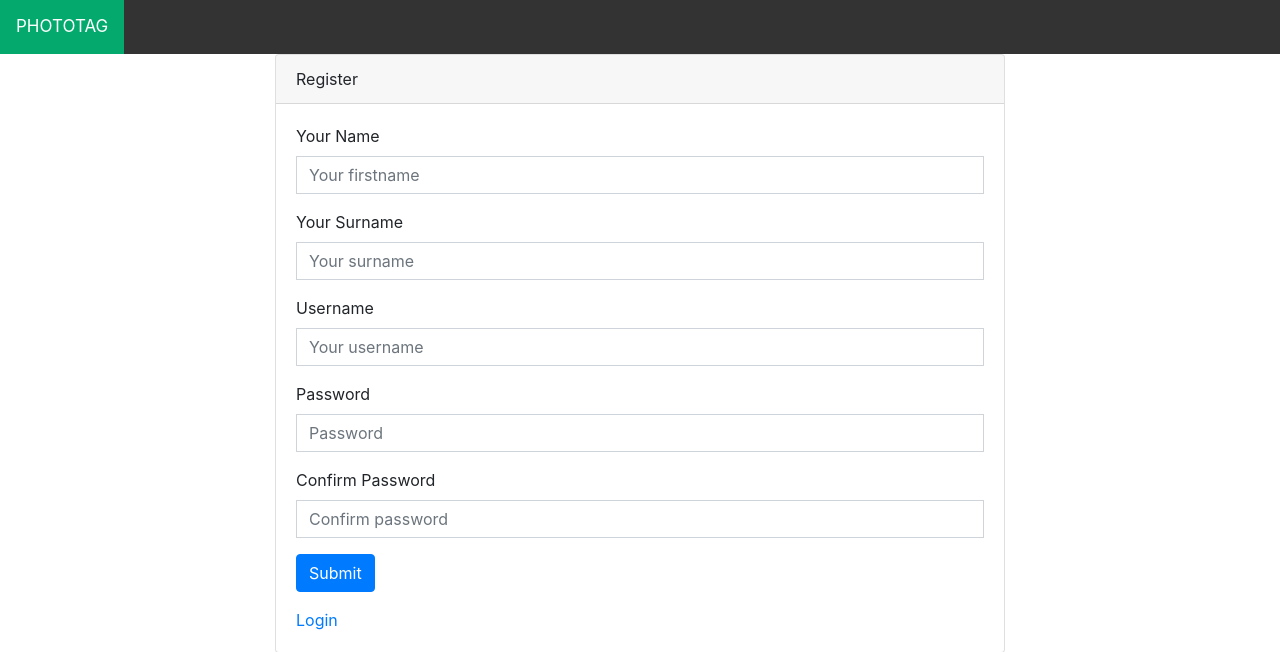
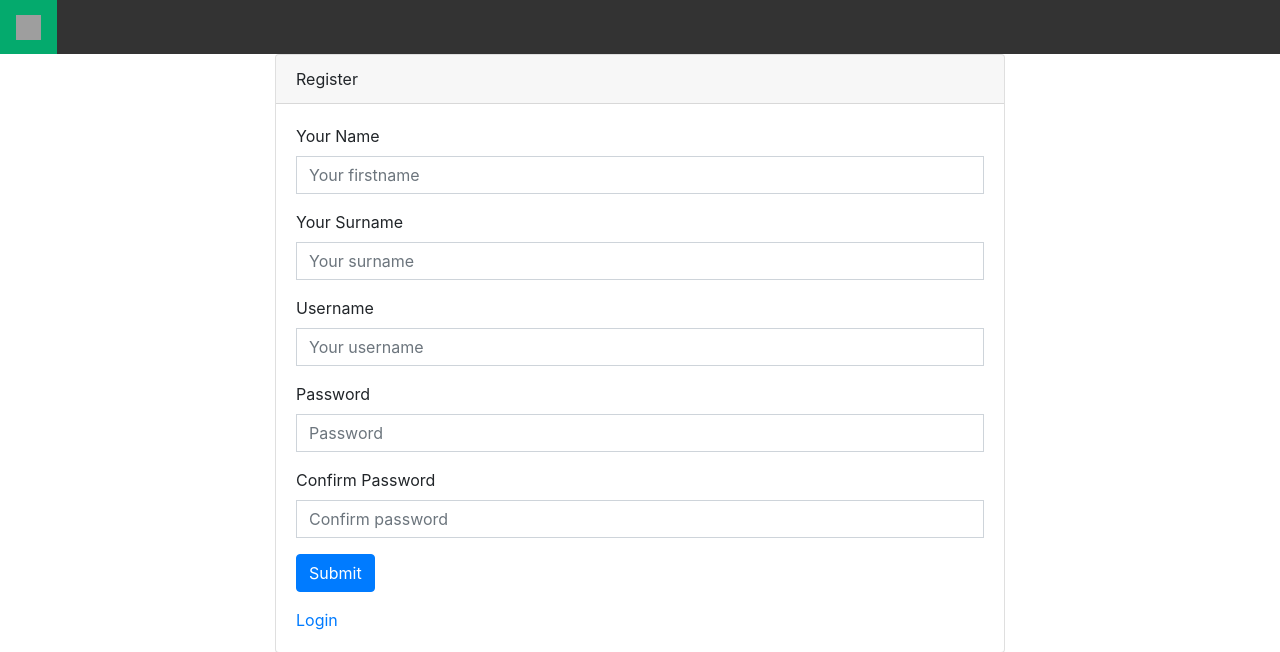
Before and after one commit to valatt19/phototag, a Flask app: page /register/ in a window 1280 px wide. Shown: the top 652 px of the page. Run offline with Flask 2, Linux system fonts and the light colour scheme; some libraries are stand-ins or nearby versions; grey boxes are pictures that could not be loaded.

Commit message:
Update register.html

```diff
--- a/app/templates/register.html
+++ b/app/templates/register.html
@@ -10,18 +10,16 @@
 </head>
 <body>
 <div class="topnav" id="nav1">
-
-        <a class="active" href="#"><span class="">PHOTOTAG</span></a>
-
+    <a class="active" href="/project">
+        <img alt="Photo-Tag" src="/static/img/photo-tag-white.png" width="25" height="25">
+    </a>
 </div>
-
 <div class="container">
     <div class="row justify-content-center">
         <div class="col-md-8">
             <div class="card">
                 <div class="card-header">Register</div>
                 <div class="card-body">
-
                     <form class="form-horizontal" method="post" action="#">
                         {{ form.csrf_token }}
                         <!-- {{ form.hidden_tag() }} -->
@@ -39,7 +37,6 @@
                                 </div>
                             </div>
                         </div>
-
                         <div class="form-group">
                             <label for="surname" class="cols-sm-2 control-label">Your Surname</label>
                             <div class="cols-sm-10">
@@ -83,7 +80,6 @@
                                 </div>
                             </div>
                         </div>
-
                         <div class="form-group">
                             <label for="confirm" class="cols-sm-2 control-label">Confirm Password</label>
                             <div class="cols-sm-10">
@@ -108,11 +104,9 @@
                         </div>
                     </form>
                 </div>
-
             </div>
         </div>
     </div>
 </div>
-
 </body>
 </html>
```
Lines whose indentation alone changed are shown as unchanged.
